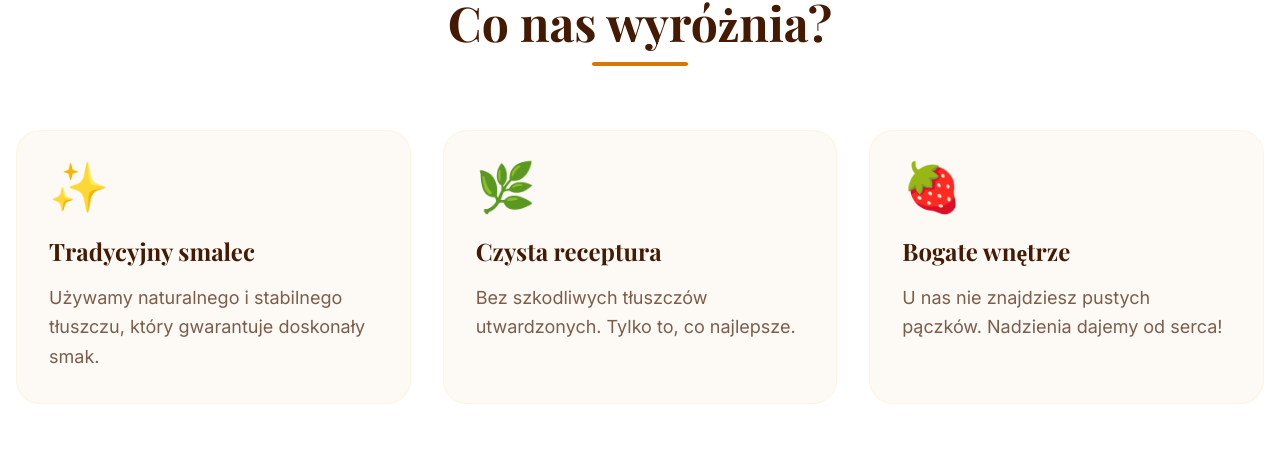
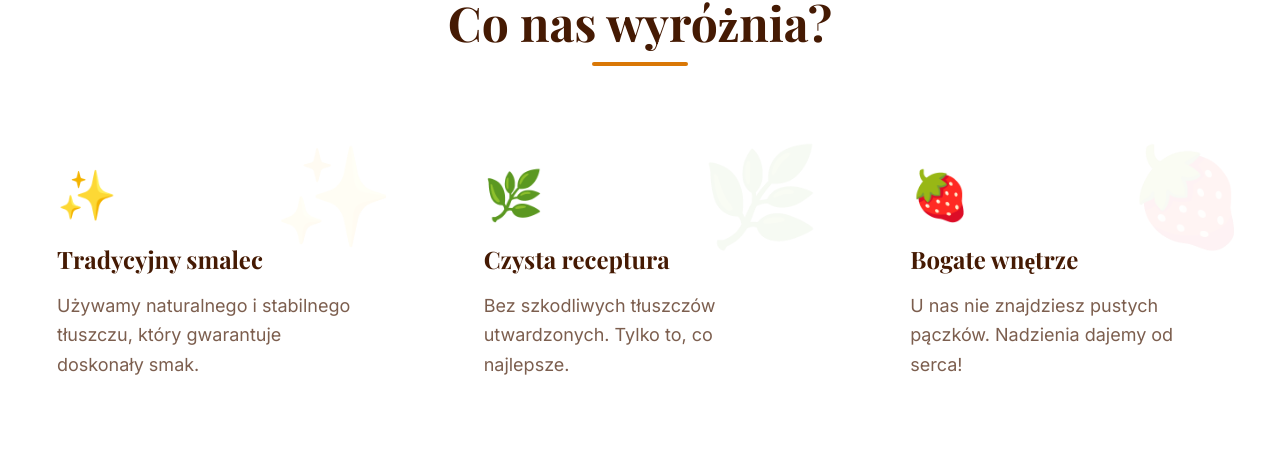
Before and after one commit to przemekszcz7/paczkarnia.zgierz, a React (Vite) app: page / in a window 1280 px wide. Shown: the part 818-1288 px from the top of the page. Built offline with nearby package versions, Linux system fonts and the light colour scheme; a web font is replaced by a local one.

Commit message:
Update App.tsx

```diff
--- a/src/App.tsx
+++ b/src/App.tsx
@@ -158,15 +158,25 @@ function SocialCTA() {
 function Navbar() {
   const [isOpen, setIsOpen] = useState(false);
   const [scrolled, setScrolled] = useState(false);
+  const [scrollProgress, setScrollProgress] = useState(0);
 
   useEffect(() => {
-    const handleScroll = () => setScrolled(window.scrollY > 20);
+    const handleScroll = () => {
+      setScrolled(window.scrollY > 20);
+
+      const totalScroll = document.documentElement.scrollHeight - window.innerHeight;
+      const currentProgress = (window.scrollY / totalScroll) * 100;
+      setScrollProgress(currentProgress);
+    };
     window.addEventListener('scroll', handleScroll);
     return () => window.removeEventListener('scroll', handleScroll);
   }, []);
 
   return (
-    <nav className={`fixed top-0 left-0 right-0 z-50 transition-all duration-300 ${scrolled ? 'bg-donut-warm/90 backdrop-blur-md shadow-sm py-2' : 'bg-transparent py-4'}`}>
+    <nav className={`fixed top-0 left-0 right-0 z-50 transition-all duration-500 ${scrolled ? 'bg-donut-warm/80 backdrop-blur-lg shadow-sm py-2' : 'bg-transparent py-4'}`}>
+      {/* Progress Bar */}
+      <div className="absolute top-0 left-0 h-[3px] bg-donut-crust transition-all duration-100 ease-out" style={{ width: `${scrollProgress}%` }} />
+
       <div className="max-w-7xl mx-auto px-4 flex justify-between items-center">
         <div className="flex items-center gap-3">
           <img src={LOGO_URL} alt="Logo" className="w-10 h-10 rounded-full border-2 border-donut-dough" />
@@ -344,10 +354,13 @@ function Features() {
                 hidden: { opacity: 0, y: 30 },
                 visible: { opacity: 1, y: 0 }
               }}
-              whileHover={{ y: -10, boxShadow: "0 20px 25px -5px rgb(0 0 0 / 0.1)" }}
-              className="p-8 rounded-3xl bg-donut-warm border border-donut-dough/10 transition-all group"
+              whileHover={{ y: -10, boxShadow: "0 25px 50px -12px rgb(0 0 0 / 0.15)" }}
+              className="p-10 rounded-[2.5rem] bg-white/60 backdrop-blur-sm border border-white/50 transition-all group relative overflow-hidden"
             >
-              <div className="text-5xl mb-6 group-hover:scale-110 transition-transform">{f.icon}</div>
+              <div className="absolute top-0 right-0 p-4 opacity-5 group-hover:opacity-10 transition-opacity">
+                <span className="text-8xl select-none">{f.icon}</span>
+              </div>
+              <div className="text-5xl mb-6 group-hover:scale-110 transition-transform origin-left">{f.icon}</div>
               <h3 className="font-display text-2xl font-bold mb-4">{f.title}</h3>
               <p className="text-donut-dark/70 leading-relaxed text-lg">{f.desc}</p>
             </motion.div>
@@ -615,7 +628,27 @@ function Footer() {
 
 export default function App() {
   return (
-    <div className="min-h-screen selection:bg-donut-dough selection:text-donut-dark">
+    <div className="min-h-screen selection:bg-donut-dough selection:text-donut-dark relative overflow-hidden">
+      {/* Subtle Background Blobs */}
+      <div className="fixed inset-0 -z-10 pointer-events-none">
+        <motion.div
+          animate={{
+            x: [0, 100, 0],
+            y: [0, 50, 0],
+          }}
+          transition={{ duration: 20, repeat: Infinity, ease: "linear" }}
+          className="absolute top-1/4 -left-20 w-96 h-96 bg-donut-dough/10 rounded-full blur-[100px]"
+        />
+        <motion.div
+          animate={{
+            x: [0, -100, 0],
+            y: [0, -50, 0],
+          }}
+          transition={{ duration: 15, repeat: Infinity, ease: "linear" }}
+          className="absolute bottom-1/4 -right-20 w-[500px] h-[500px] bg-donut-crust/5 rounded-full blur-[120px]"
+        />
+      </div>
+
       <Navbar />
       <main>
         <Hero />
```
